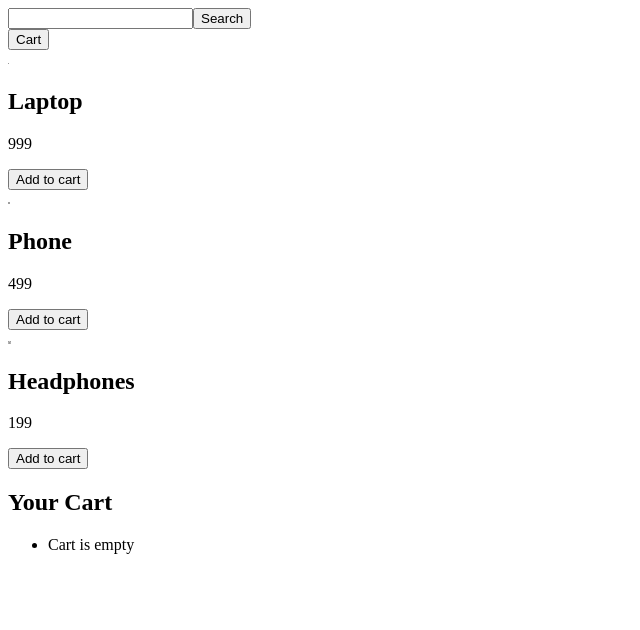
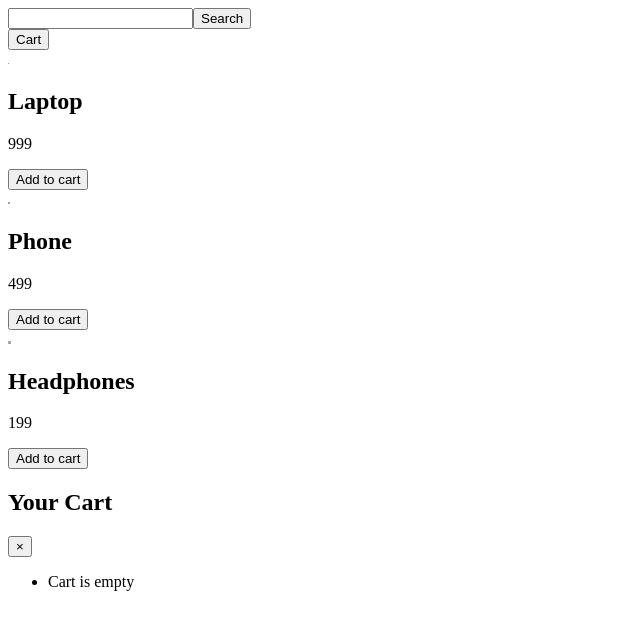
Before and after one commit to Uniqxxvii/e-commerce-app, a React (Vite) app: page / in a window 1280 px wide. Both pictures are taken after a click on the button "Cart". Shown: the top 630 px of the page, without its empty margins (0-640 px from the left). Built offline with nearby package versions, Linux system fonts and the light colour scheme.

Commit message:
feat: add slide-in cart panelwith toggle

```diff
--- a/src/App.jsx
+++ b/src/App.jsx
@@ -10,6 +10,8 @@ function App() {
     { id: 2, title: "Phone", price: 499, image: "https://placeholder.com/2" },
     { id: 3, title: "Headphones", price: 199, image: "https://placeholder.com/3" }
   ])
+
+  const [isCartOpen, setIsCartOpen] = useState(false)
 
   const [cart, setCart] = useState(() => {
     const saved = localStorage.getItem("cart")
@@ -28,18 +30,25 @@ function App() {
     setCart(cart.filter((_, i) => i !== index))
   }
 
+  const toggleCart = () => {
+    setIsCartOpen(!isCartOpen)
+  }
 
   return (
     <div className="app">
-      <Header />
+      <Header
+        toggleCart={toggleCart}
+      />
       <ProductList
         products={products}
         addToCart={addToCart}
       />
-      <Cart
+      {isCartOpen && <Cart
         cart={cart}
         removeFromCart={removeFromCart}
-      />
+        isCartOpen={isCartOpen}
+        toggleCart={toggleCart}
+      />}
     </div>
   )
 }
--- a/src/cart/Cart.jsx
+++ b/src/cart/Cart.jsx
@@ -1,10 +1,11 @@
 import "./cart.css"
 
-function Cart({ cart, removeFromCart }) {
+function Cart({ cart, removeFromCart, isCartOpen, toggleCart }) {
 
     return (
-        <div className="cart">
+        <div className={`cart ${isCartOpen ? "open" : ""}`}>
            <h2 className="cart-title">Your Cart</h2>
+           <button className="cart-close" onClick={toggleCart}>×</button>
            <ul className="cart-items">
             {cart.length === 0 ? (<li className="cart-empty">Cart is empty</li>
             ) : (
--- a/src/header/Header.jsx
+++ b/src/header/Header.jsx
@@ -1,6 +1,6 @@
 import "./header.css"
 
-function Header({  }) {
+function Header({ toggleCart }) {
 
 
     return (
@@ -14,6 +14,7 @@ function Header({  }) {
             </form>
             <button
                     className="header-cart"
+                    onClick={toggleCart}
                 >Cart</button>
         </div>
     )
```
